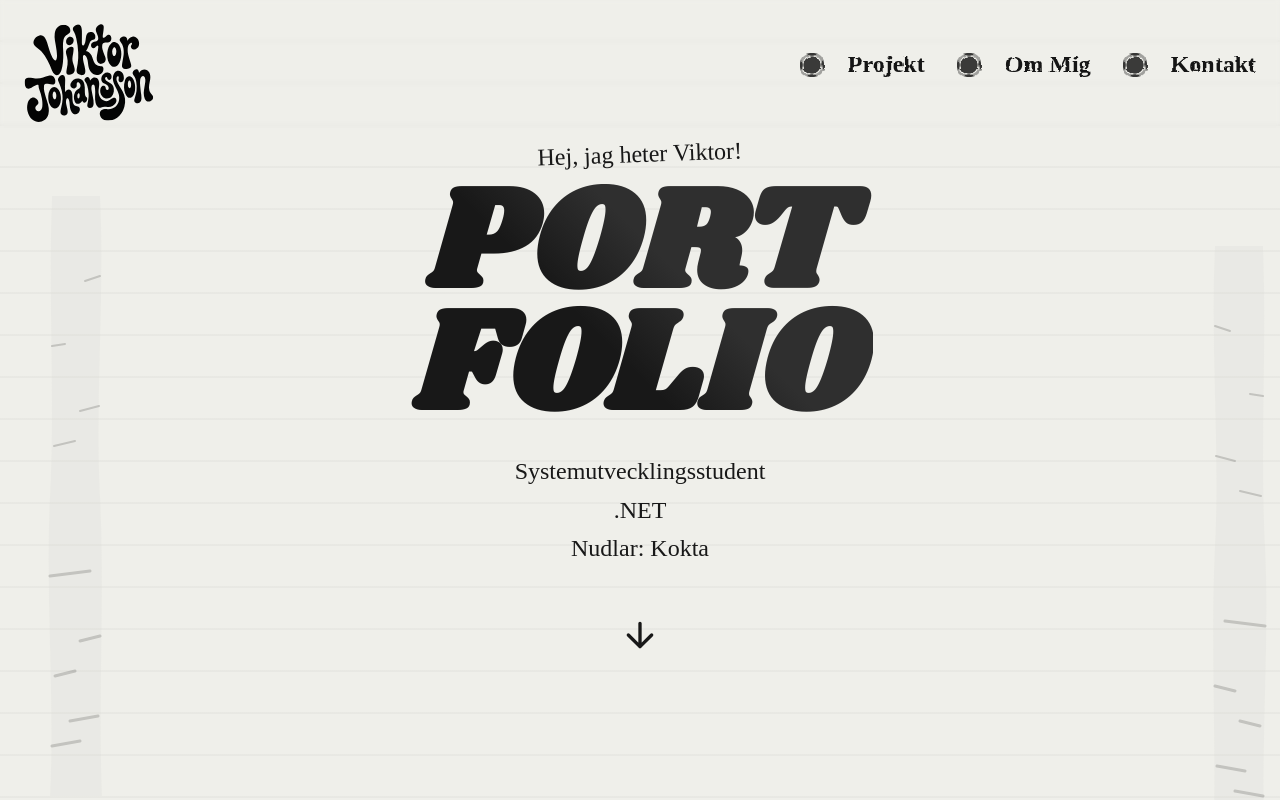
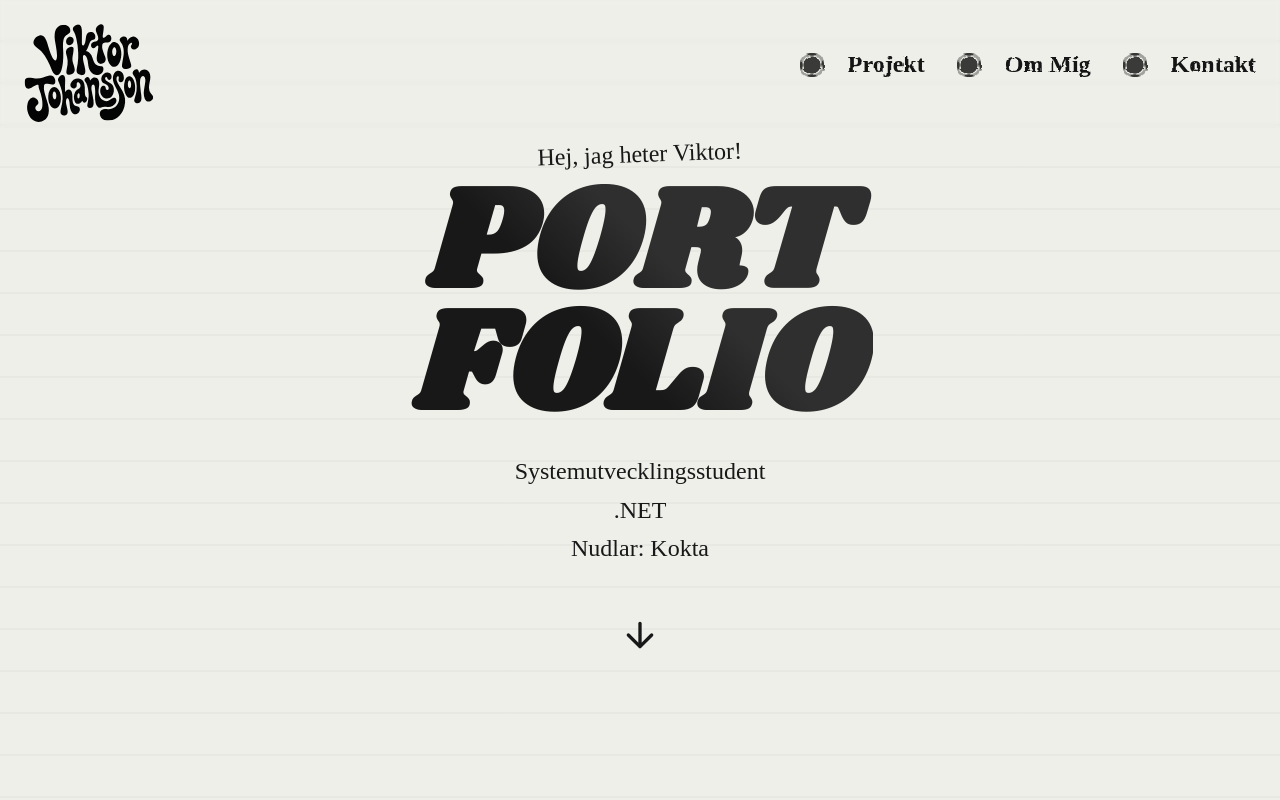
Before and after one commit to discovicke/portfolio-mono, a React (Vite) app: page / in a window 1280 px wide. Shown: the top 800 px of the page. Built offline with nearby package versions, Linux system fonts and the light colour scheme.

Commit message:
Remove unused BirchTree components from Hero section

```diff
--- a/src/components/Hero.tsx
+++ b/src/components/Hero.tsx
@@ -6,13 +6,9 @@
  */
 
 import React from 'react';
-import BirchTree from './BirchTree';
 
 const Hero: React.FC = () => (
     <section className="hero">
-        {/* Dekorativa björkträd i bakgrunden */}
-        <BirchTree style={{ left: '-20px', bottom: 0, width: '200px' }} />
-        <BirchTree style={{ right: '-30px', bottom: '-50px', width: '150px', transform: 'scaleX(-1)' }} />
 
         {/* Huvudinnehåll - centrerat */}
         <div style={{ zIndex: 10, maxWidth: '1000px', padding: '0 1rem'}}>
```
